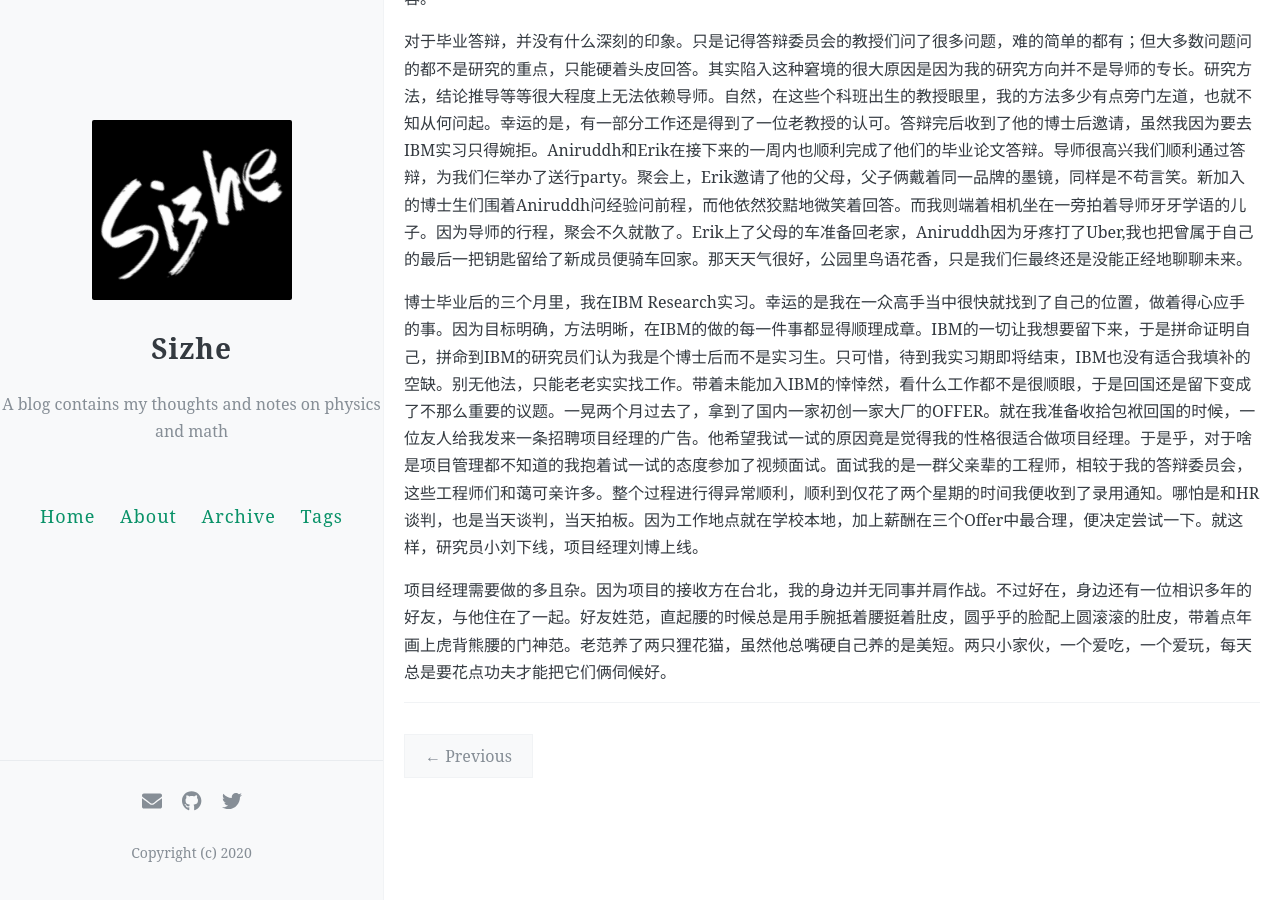
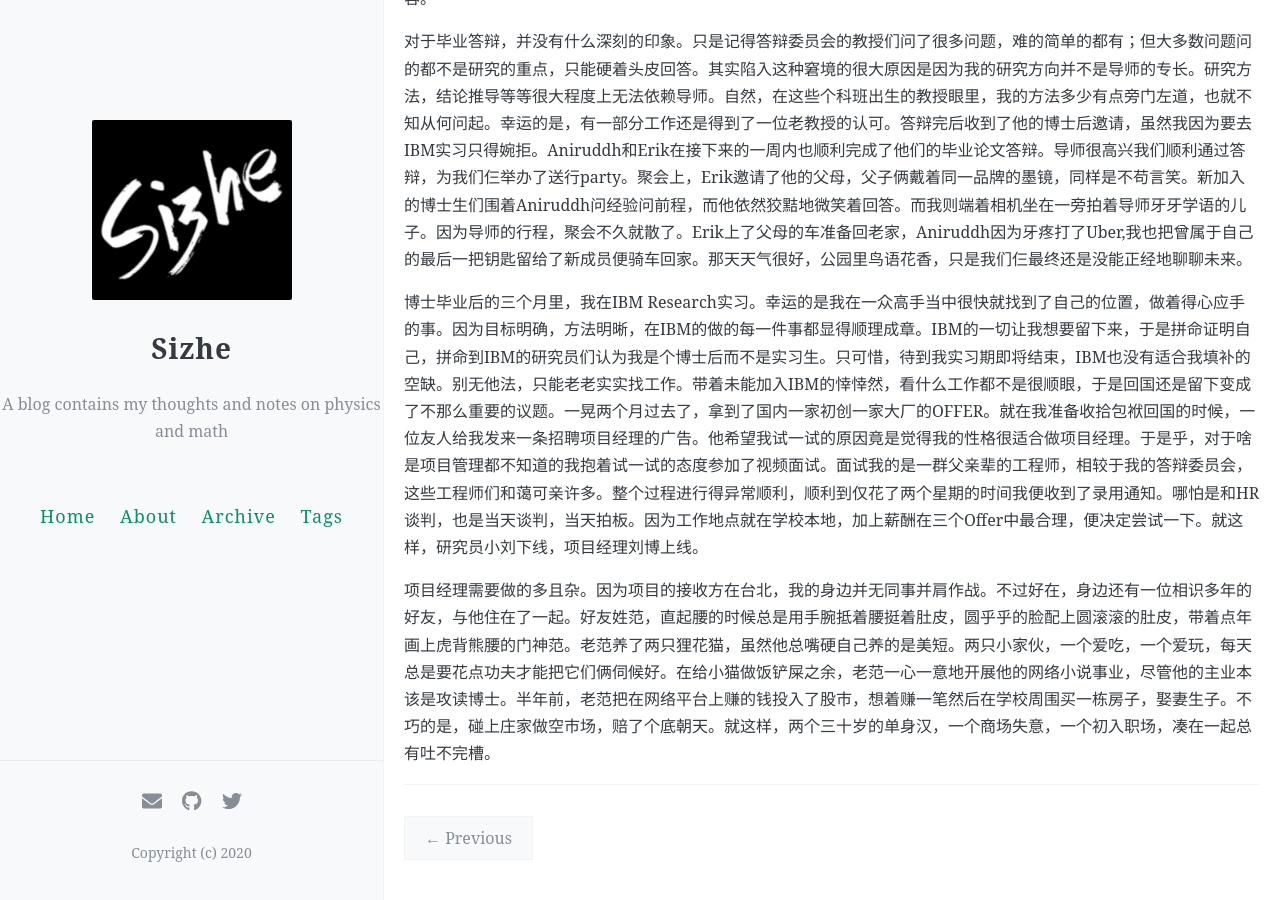
Before and after one commit to Lonitch/Lonitch.github.io, a Jekyll site: the page built from _posts/2021-12-24-loving-you-my-way.md, in a window 1280 px wide and 900 px high, scrolled down 3446 px. Built offline with Jekyll 4.4.1, drawn with Linux system fonts in a browser that asks for light colours; comment, search, counter and statistics services are not loaded.

Commit message:
Update 2021-12-24-loving-you-my-way.md

```diff
--- a/_posts/2021-12-24-loving-you-my-way.md
+++ b/_posts/2021-12-24-loving-you-my-way.md
@@ -72,4 +72,4 @@ Aniruddh并没有理会我的反应，低着头自顾自地说：“毕业之后
 
 博士毕业后的三个月里，我在IBM Research实习。幸运的是我在一众高手当中很快就找到了自己的位置，做着得心应手的事。因为目标明确，方法明晰，在IBM的做的每一件事都显得顺理成章。IBM的一切让我想要留下来，于是拼命证明自己，拼命到IBM的研究员们认为我是个博士后而不是实习生。只可惜，待到我实习期即将结束，IBM也没有适合我填补的空缺。别无他法，只能老老实实找工作。带着未能加入IBM的悻悻然，看什么工作都不是很顺眼，于是回国还是留下变成了不那么重要的议题。一晃两个月过去了，拿到了国内一家初创一家大厂的OFFER。就在我准备收拾包袱回国的时候，一位友人给我发来一条招聘项目经理的广告。他希望我试一试的原因竟是觉得我的性格很适合做项目经理。于是乎，对于啥是项目管理都不知道的我抱着试一试的态度参加了视频面试。面试我的是一群父亲辈的工程师，相较于我的答辩委员会，这些工程师们和蔼可亲许多。整个过程进行得异常顺利，顺利到仅花了两个星期的时间我便收到了录用通知。哪怕是和HR谈判，也是当天谈判，当天拍板。因为工作地点就在学校本地，加上薪酬在三个Offer中最合理，便决定尝试一下。就这样，研究员小刘下线，项目经理刘博上线。
 
-项目经理需要做的多且杂。因为项目的接收方在台北，我的身边并无同事并肩作战。不过好在，身边还有一位相识多年的好友，与他住在了一起。好友姓范，直起腰的时候总是用手腕抵着腰挺着肚皮，圆乎乎的脸配上圆滚滚的肚皮，带着点年画上虎背熊腰的门神范。老范养了两只狸花猫，虽然他总嘴硬自己养的是美短。两只小家伙，一个爱吃，一个爱玩，每天总是要花点功夫才能把它们俩伺候好。
+项目经理需要做的多且杂。因为项目的接收方在台北，我的身边并无同事并肩作战。不过好在，身边还有一位相识多年的好友，与他住在了一起。好友姓范，直起腰的时候总是用手腕抵着腰挺着肚皮，圆乎乎的脸配上圆滚滚的肚皮，带着点年画上虎背熊腰的门神范。老范养了两只狸花猫，虽然他总嘴硬自己养的是美短。两只小家伙，一个爱吃，一个爱玩，每天总是要花点功夫才能把它们俩伺候好。在给小猫做饭铲屎之余，老范一心一意地开展他的网络小说事业，尽管他的主业本该是攻读博士。半年前，老范把在网络平台上赚的钱投入了股市，想着赚一笔然后在学校周围买一栋房子，娶妻生子。不巧的是，碰上庄家做空市场，赔了个底朝天。就这样，两个三十岁的单身汉，一个商场失意，一个初入职场，凑在一起总有吐不完槽。
```
